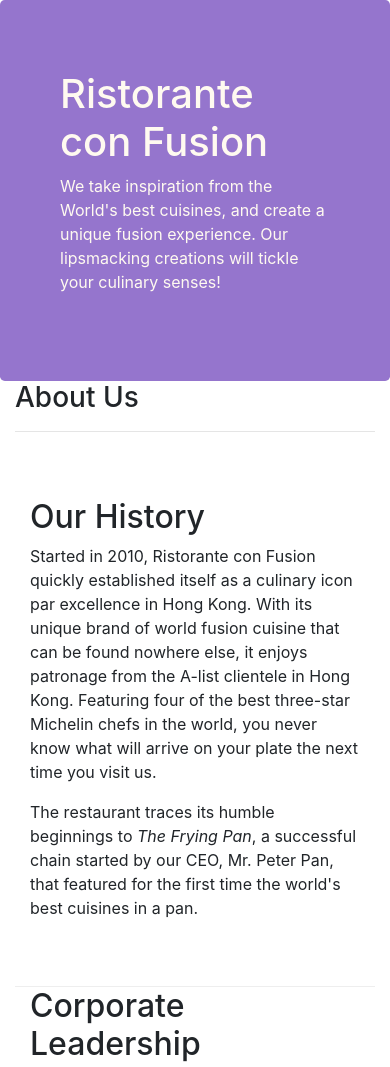
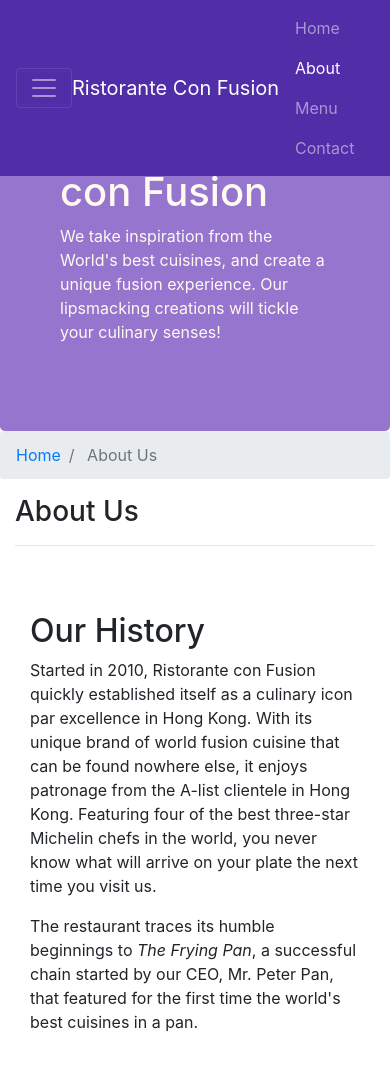
Before and after one commit to SMAmmar/bootstrap, a website: page aboutus.html in a window 390 px wide. Shown: the top 1067 px of the page. Drawn offline with nearby package versions, Linux system fonts and the light colour scheme.

Commit message:
week2 task1
lambi video done

```diff
--- a/aboutus.html
+++ b/aboutus.html
@@ -18,6 +18,23 @@
 
 
 <body>
+ <nav class="navbar navbar-dark navbar-expand-sm  fixed-top">
+       <div class="container">
+       <button class="navbar-toggler" type="button" data-toggle="collapse" data-target="./index.htmlNavbar">
+           <span class="navbar-toggler-icon"></span>
+       </button>
+            <a class="navbar-brand mr-auton" href='./index.html'>Ristorante Con Fusion </a>
+             <div class="collapse navbar-collapse" id="Navbar"> </div>
+               <ul class="navbar-nav mr-auto">
+                    <li class="nav-item"><a class="nav-link" href="./index.html">Home </a></li>
+                    <li class="nav-item active"><a class="nav-link" href="./aboutus.html">About </a></li>
+                    <li class="nav-item"><a class="nav-link" href="./index.html">Menu </a></li>
+                    <li class="nav-item"><a class="nav-link" href="./index.html">Contact </a></li>
+
+               </ul>
+       </div>
+
+    </nav>
 
     <header class="jumbotron">
         <div class="container">
@@ -34,6 +51,11 @@
 
     <div class="container">
         <div class="row ">
+        <ol class="col-12 breadcrumb">
+           <li class="breadcrumb-item"><a href="./index.html"> Home</a> </li>
+           <li class="breadcrumb-item active"> About Us </li>
+
+        </ol>
             <div class="col-12 col-sm-4 order-sm-last col-md-3">
                <h3>About Us</h3>
                <hr>
@@ -55,13 +77,13 @@
             <div >
                 <h2>Corporate Leadership</h2>
                 <h3>Peter Pan <small>Chief Epicurious Officer</small></h3>
-                <p  class="d-none d-lg-block">Our CEO, Peter, credits his hardworking East Asian immigrant parents who undertook the arduous journey to the shores of America with the intention of giving their children the best future. His mother's wizardy in the kitchen whipping up the tastiest dishes with whatever is available inexpensively at the supermarket, was his first inspiration to create the fusion cuisines for which <em>The Frying Pan</em> became well known. He brings his zeal for fusion cuisines to this restaurant, pioneering cross-cultural culinary connections.</p>
+                <p  class="d-none d-sm-block">Our CEO, Peter, credits his hardworking East Asian immigrant parents who undertook the arduous journey to the shores of America with the intention of giving their children the best future. His mother's wizardy in the kitchen whipping up the tastiest dishes with whatever is available inexpensively at the supermarket, was his first inspiration to create the fusion cuisines for which <em>The Frying Pan</em> became well known. He brings his zeal for fusion cuisines to this restaurant, pioneering cross-cultural culinary connections.</p>
                 <h3>Dhanasekaran Witherspoon <small>Chief Food Officer</small></h3>
-                <p  class="d-none d-lg-block">Our CFO, Danny, as he is affectionately referred to by his colleagues, comes from a long established family tradition in farming and produce. His experiences growing up on a farm in the Australian outback gave him great appreciation for varieties of food sources. As he puts it in his own words, <em>Everything that runs, wins, and everything that stays, pays!</em></p>
+                <p  class="d-none d-sm-block">Our CFO, Danny, as he is affectionately referred to by his colleagues, comes from a long established family tradition in farming and produce. His experiences growing up on a farm in the Australian outback gave him great appreciation for varieties of food sources. As he puts it in his own words, <em>Everything that runs, wins, and everything that stays, pays!</em></p>
                 <h3>Agumbe Tang <small>Chief Taste Officer</small></h3>
-                <p  class="d-none d-lg-block">Blessed with the most discerning gustatory sense, Agumbe, our CTO, personally ensures that every dish that we serve meets his exacting tastes. Our chefs dread the tongue lashing that ensues if their dish does not meet his exacting standards. He lives by his motto, <em>You click only if you survive my lick.</em></p>
+                <p  class="d-none d-sm-block">Blessed with the most discerning gustatory sense, Agumbe, our CTO, personally ensures that every dish that we serve meets his exacting tastes. Our chefs dread the tongue lashing that ensues if their dish does not meet his exacting standards. He lives by his motto, <em>You click only if you survive my lick.</em></p>
                 <h3>Alberto Somayya <small>Executive Chef</small></h3>
-                <p  class="d-none d-lg-block">Award winning three-star Michelin chef with wide International experience having worked closely with whos-who in the culinary world, he specializes in creating mouthwatering Indo-Italian fusion experiences. He says, <em>Put together the cuisines from the two craziest cultures, and you get a winning hit! Amma Mia!</em></p>
+                <p  class="d-none d-sm-block">Award winning three-star Michelin chef with wide International experience having worked closely with whos-who in the culinary world, he specializes in creating mouthwatering Indo-Italian fusion experiences. He says, <em>Put together the cuisines from the two craziest cultures, and you get a winning hit! Amma Mia!</em></p>
             </div>
        </div>
 
@@ -73,10 +95,10 @@
                 <div class="col-4 offset-1 col-sm-2">
                     <h5>Links</h5>
                     <ul class="list-unstyled">
-                        <li><a href="#">Home</a></li>
-                        <li><a href="#">About</a></li>
-                        <li><a href="#">Menu</a></li>
-                        <li><a href="#">Contact</a></li>
+                        <li><a href="./index.html">Home</a></li>
+                        <li><a href="./aboutus.html">About</a></li>
+                        <li><a href="./index.html">Menu</a></li>
+                        <li><a href="./index.html">Contact</a></li>
                     </ul>
                 </div>
                 <div class="col-7 col-sm-5">
--- a/css/styles.css
+++ b/css/styles.css
@@ -29,3 +29,13 @@
     margin: 0px;
     color: #0f0f00;
 }
+
+body{
+    padding: 50px 0px 0px 0px;
+    z-index: 0;
+}
+
+.navbar-dark{
+    background-color: #512da8;
+
+}
--- a/package.json
+++ b/package.json
@@ -16,6 +16,6 @@
   "dependencies": {
     "bootstrap": "^4.0.0",
     "jquery": "^3.3.1",
-    "popper.js": "^1.12.9"
+    "popper.js": "^1.12.3"
   }
 }
```
Also changed, not shown: index.html (+22 -1 lines), 1 other file.
